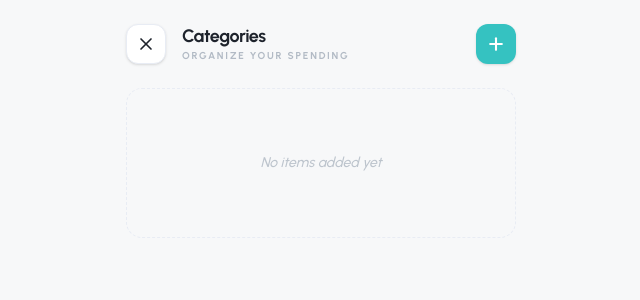
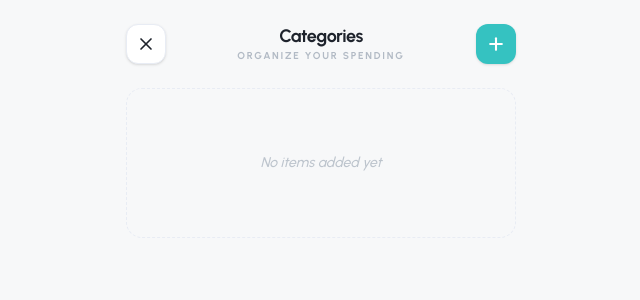
Before and after one commit to projectdummy2025/moneytrack-project, a Next.js app: page /categories in a window 1280 px wide. Shown: the top 300 px of the page, without its empty margins (319-959 px from the left). Built offline with nearby package versions, Linux system fonts and the light colour scheme.

Commit message:
center page headers using absolute positioning and update layout containers

```diff
--- a/app/categories/page.tsx
+++ b/app/categories/page.tsx
@@ -16,23 +16,21 @@ export default function CategoriesPage() {
       <motion.div
         initial={{ opacity: 0, y: -10 }}
         animate={{ opacity: 1, y: 0 }}
-        className="flex items-center gap-4 justify-between"
+        className="relative flex items-center justify-between"
       >
-        <div className="flex items-center gap-4">
         <Link
           href="/"
-            className="size-10 rounded-xl bg-card border border-border flex items-center justify-center text-foreground active:scale-95 transition-all shadow-sm"
+          className="size-10 rounded-xl bg-card border border-border flex items-center justify-center text-foreground active:scale-95 transition-all shadow-sm z-10"
         >
           <X className="size-5" />
         </Link>
-          <div className="flex flex-col">
+        <div className="absolute inset-0 flex flex-col items-center justify-center text-center pointer-events-none">
           <h1 className="text-[18px] font-bold text-foreground leading-tight tracking-tight">Categories</h1>
           <p className="text-[10px] font-bold text-muted-foreground/60 uppercase tracking-[0.18em]">Organize your spending</p>
         </div>
-        </div>
         <button
           onClick={() => brain.actions.setIsAddCategoryOpen(true)}
-          className="w-10 h-10 rounded-xl bg-[#35C2C1] text-white shadow-sm flex items-center justify-center active:scale-95 transition-all"
+          className="relative z-10 w-10 h-10 rounded-xl bg-[#35C2C1] text-white shadow-sm flex items-center justify-center active:scale-95 transition-all"
         >
           <Plus className="size-5 stroke-[2.5px]" />
         </button>
--- a/app/history/stats/page.tsx
+++ b/app/history/stats/page.tsx
@@ -16,18 +16,19 @@ export default function SpendingStatsPage() {
       <motion.div
         initial={{ opacity: 0, y: -10 }}
         animate={{ opacity: 1, y: 0 }}
-        className="flex items-center gap-4"
+        className="relative flex items-center justify-between"
       >
         <Link
           href="/history"
-          className="size-10 rounded-xl bg-card border border-border flex items-center justify-center text-foreground hover:bg-secondary/10 transition-all shadow-sm active:scale-95"
+          className="size-10 rounded-xl bg-card border border-border flex items-center justify-center text-foreground hover:bg-secondary/10 transition-all shadow-sm active:scale-95 z-10"
         >
           <X className="size-5" />
         </Link>
-        <div className="flex flex-col">
+        <div className="absolute inset-0 flex flex-col items-center justify-center text-center pointer-events-none">
           <h1 className="text-[18px] font-bold text-foreground leading-tight tracking-tight">Spending Analysis</h1>
           <p className="text-[10px] font-bold text-muted-foreground/60 uppercase tracking-[0.18em]">Statistical Overview</p>
         </div>
+        <div className="size-10" />
       </motion.div>
 
       <SpendingDetail
```
Lines whose indentation alone changed are shown as unchanged.
